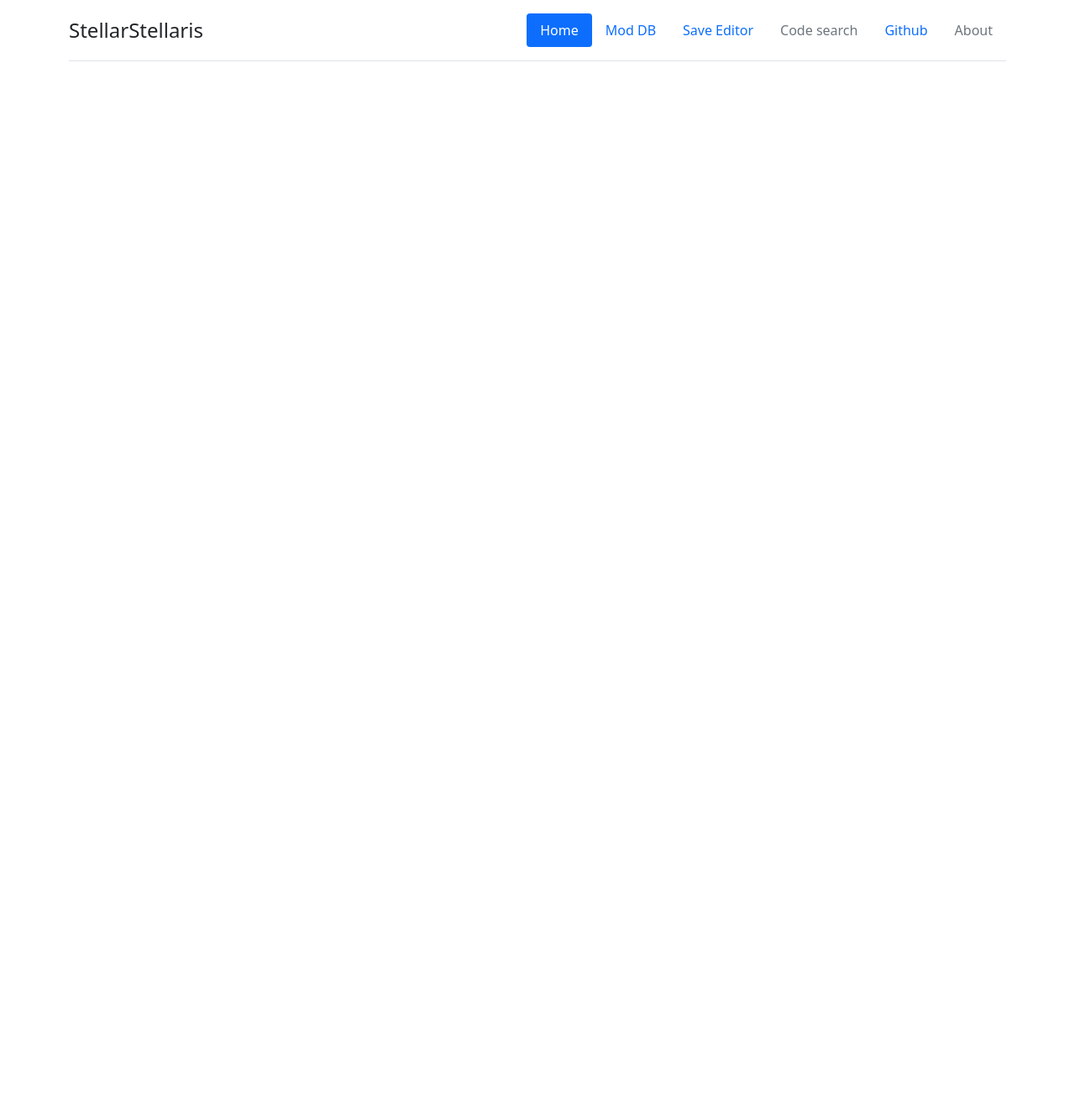
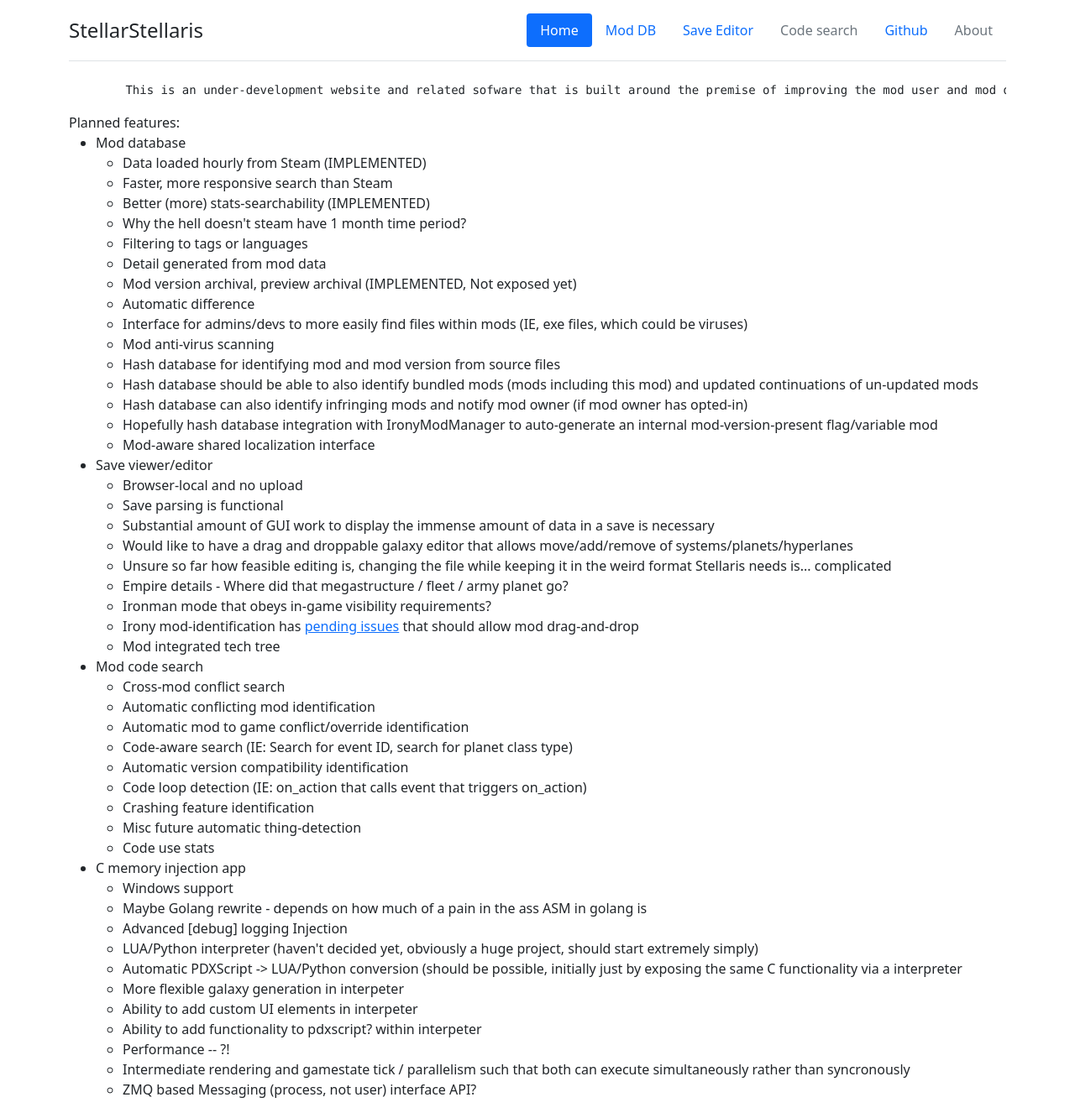
Before and after one commit to MattMills/stellar-web, a PHP site: page / in a window 1280 px wide. Shown: the whole page at 84% size. Before the commit the page ends 73 px from the top, so only its background shows below. Run offline with PHP 8.4, Linux system fonts and the light colour scheme.

Commit message:
Add feature notes to StellarStellaris

```diff
--- a/index.php
+++ b/index.php
@@ -2,5 +2,73 @@
 
 $this_page = 'home';
 require_once('header.php');
+?>
+<div class="container">
+<pre>
+	This is an under-development website and related sofware that is built around the premise of improving the mod user and mod developer experience for Stellaris.
+</pre>
+Planned features:
+<ul>
+<li>Mod database</li>
+<ul>
+	<li>Data loaded hourly from Steam (IMPLEMENTED)</li>
+	<li>Faster, more responsive search than Steam</li>
+	<li>Better (more) stats-searchability (IMPLEMENTED)</li>
+	<li>Why the hell doesn't steam have 1 month time period?</li>
+	<li>Filtering to tags or languages</li>
+	<li>Detail generated from mod data</li>
+	<li>Mod version archival, preview archival (IMPLEMENTED, Not exposed yet)</li>
+	<li>Automatic difference</li>
+	<li>Interface for admins/devs to more easily find files within mods (IE, exe files, which could be viruses)</li>
+	<li>Mod anti-virus scanning</li>
+	<li>Hash database for identifying mod and mod version from source files</li>
+	<li>Hash database should be able to also identify bundled mods (mods including this mod) and updated continuations of un-updated mods</li>
+	<li>Hash database can also identify infringing mods and notify mod owner (if mod owner has opted-in)</li>
+	<li>Hopefully hash database integration with IronyModManager to auto-generate an internal mod-version-present flag/variable mod</li>
+	<li>Mod-aware shared localization interface</li>
+</ul>
+<li>Save viewer/editor</li>
+<ul>
+	<li>Browser-local and no upload</li>
+	<li>Save parsing is functional</li>
+	<li>Substantial amount of GUI work to display the immense amount of data in a save is necessary</li>
+	<li>Would like to have a drag and droppable galaxy editor that allows move/add/remove of systems/planets/hyperlanes</li>
+	<li>Unsure so far how feasible editing is, changing the file while keeping it in the weird format Stellaris needs is... complicated</li>
+	<li>Empire details - Where did that megastructure / fleet / army planet go?</li>
+	<li>Ironman mode that obeys in-game visibility requirements?</li>
+	<li>Irony mod-identification has <a href="https://github.com/bcssov/IronyModManager/issues/346">pending issues</a> that should allow mod drag-and-drop</a></li>
+	<li>Mod integrated tech tree</li>
+</ul>
 
+<li>Mod code search</li>
+<ul>
+	<li>Cross-mod conflict search</li>
+	<li>Automatic conflicting mod identification</li>
+	<li>Automatic mod to game conflict/override identification</li>
+	<li>Code-aware search (IE: Search for event ID, search for planet class type)</li>
+	<li>Automatic version compatibility identification</li>
+	<li>Code loop detection (IE: on_action that calls event that triggers on_action)</li>
+	<li>Crashing feature identification</li>
+	<li>Misc future automatic thing-detection</li>
+	<li>Code use stats</li>
+</ul>
+<li>C memory injection app</li>
+<ul>
+	<li>Windows support</li>
+	<li>Maybe Golang rewrite - depends on how much of a pain in the ass ASM in golang is</li>
+	<li>Advanced [debug] logging Injection</li>
+	<li>LUA/Python interpreter (haven't decided yet, obviously a huge project, should start extremely simply)</li>
+	<li>Automatic PDXScript -> LUA/Python conversion (should be possible, initially just by exposing the same C functionality via a interpreter</li>
+	<li>More flexible galaxy generation in interpeter</li>
+	<li>Ability to add custom UI elements in interpeter</li>
+	<li>Ability to add functionality to pdxscript? within interpeter</li>
+	<li>Performance -- ?!</li>
+	<li>Intermediate rendering and gamestate tick / parallelism such that both can execute simultaneously rather than syncronously</li>
+	<li>ZMQ based Messaging (process, not user) interface API?</li>
+</ul>
+</ul>
+
+
+
+<?php
 require_once('footer.php');
```
